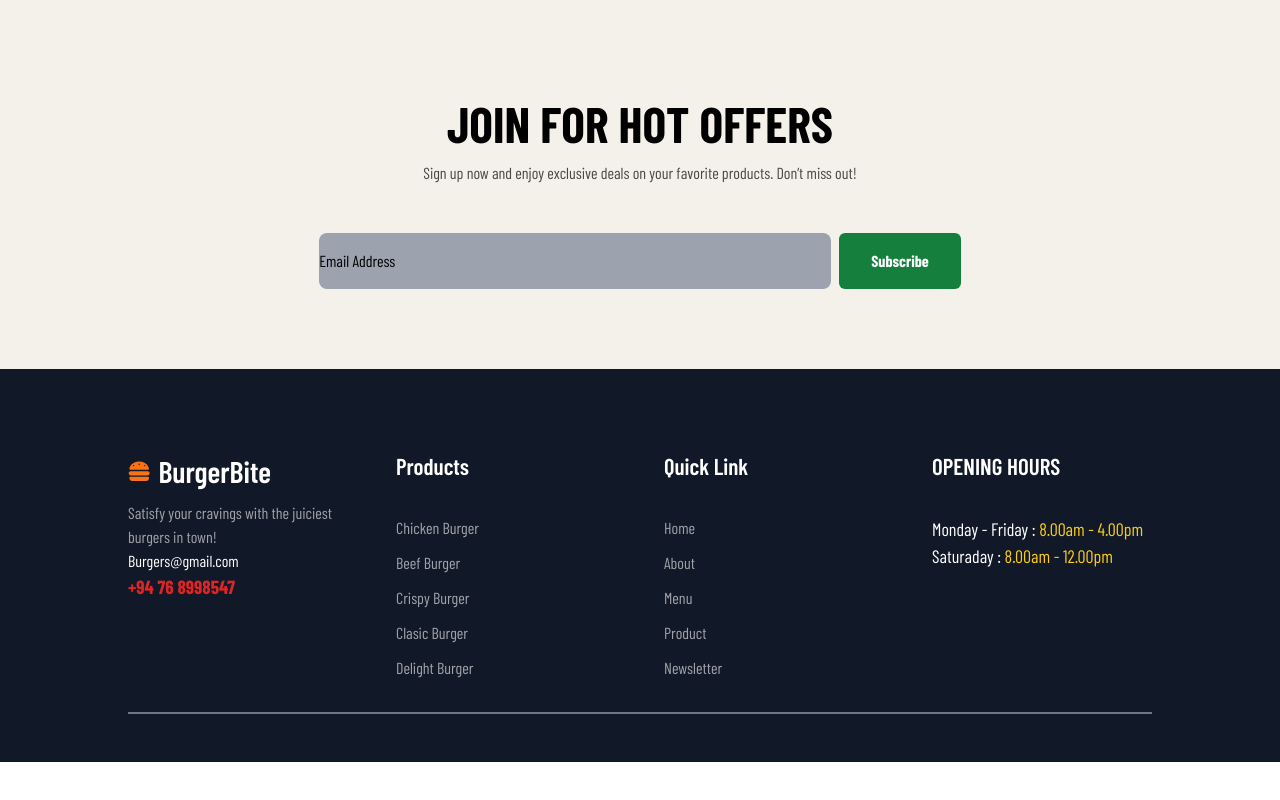
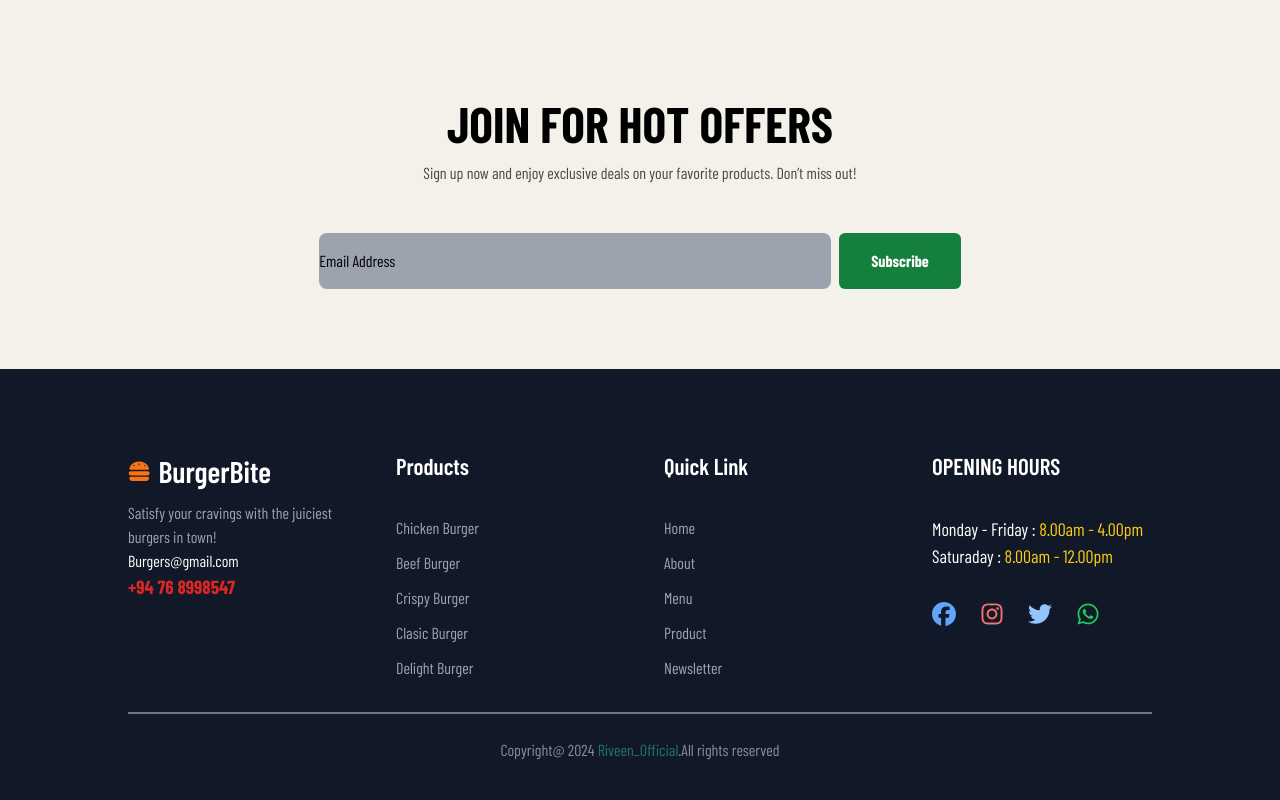
Before and after one commit to spriveen/Burger-Landing, a Next.js app in the folder my-app/: page / in a window 1280 px wide. Shown: the part 4406-5206 px from the top of the page. Before the commit the page ends 5168 px from the top, so only its background shows below. Built offline with nearby package versions, Linux system fonts and the light colour scheme; a web font is replaced by a local one.

Commit message:
update Footersocial icons

```diff
--- a/my-app/app/components/Footer/Footer.tsx
+++ b/my-app/app/components/Footer/Footer.tsx
@@ -1,5 +1,5 @@
 import React from 'react'
-import { FaBurger } from 'react-icons/fa6'
+import { FaBurger, FaFacebook, FaInstagram, FaTwitter, FaWhatsapp } from 'react-icons/fa6'
 
 const Footer = () => {
   return (
@@ -75,8 +75,18 @@ const Footer = () => {
             Saturaday  : <span className='text-yellow-400'> 8.00am - 12.00pm </span>
              </p>
             {/* social icons */}
+            <div className='flex mt-[2rem] items-center space-x-6'>
+  <FaFacebook className='w-[1.5rem] h-[1.5rem] text-blue-400'/>
+  <FaInstagram className='w-[1.5rem] h-[1.5rem] text-red-400'/>
+  <FaTwitter className='w-[1.5rem] h-[1.5rem] text-blue-300'/>
+  <FaWhatsapp className='w-[1.5rem] h-[1.5rem] text-green-500'/>
 </div>
         </div>
+        </div>
+        {/* copyright text */}
+        <p className='text-center text-white opacity-50 mt-[1.5rem]'>
+            Copyright@ 2024 {""}
+            <span className='text-emerald-400'> Riveen_Official</span>.All rights reserved</p>
        </div>
       )
     }
--- a/my-app/app/components/Home.tsx
+++ b/my-app/app/components/Home.tsx
@@ -1,4 +1,6 @@
-import React from 'react';
+'use client';
+
+import React, { useEffect } from 'react';
 import Hero from './Hero/Hero';
 import Feature from './Features/Feature';
 import PopularBurger from './PopularBurger/PopularBurger';
@@ -6,9 +8,24 @@ import Delivery from './Delivery/Delivery';
 import Team from './Team/Team';
 import Reservation from './Reservation/Reservation';
 import Newsletter from './Newsletter/Newsletter';
-
+import AOS from 'aos';
+import 'aos/dist/aos.css';
 
 const Home = () => {
+  useEffect(() => {
+    const initAos = async () => {
+      await import('aos');
+      AOS.init({
+        duration: 1000,
+        easing: 'ease',
+        once: true,
+        anchorPlacement: 'top-center',
+      });
+    };
+
+    initAos();
+  }, []);
+
   return (
     <div className='overflow-hidden'>
       <Hero />
@@ -18,7 +35,6 @@ const Home = () => {
       <Team />
       <Reservation />
       <Newsletter />
-
     </div>
   );
 };
--- a/my-app/package.json
+++ b/my-app/package.json
@@ -9,6 +9,7 @@
     "lint": "next lint"
   },
   "dependencies": {
+    "aos": "^3.0.0-beta.6",
     "next": "14.2.13",
     "react": "^18",
     "react-dom": "^18",
```
Also changed, not shown: 1 other file (tests, documents, lock files or other folders). Lines whose indentation alone changed are shown as unchanged.
